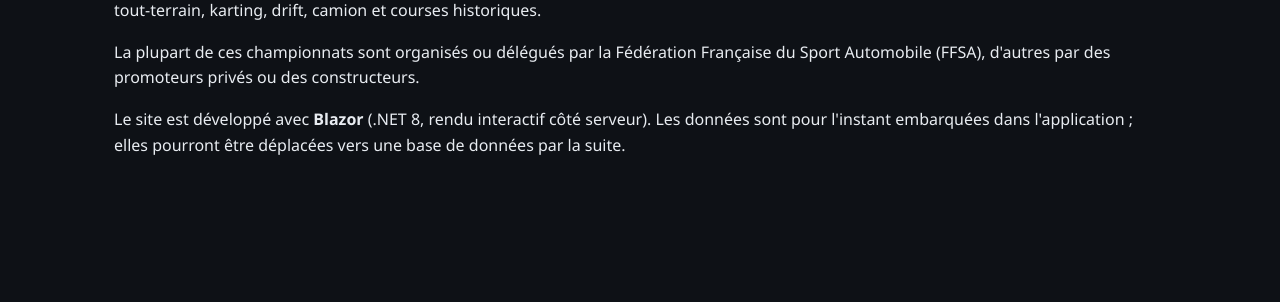
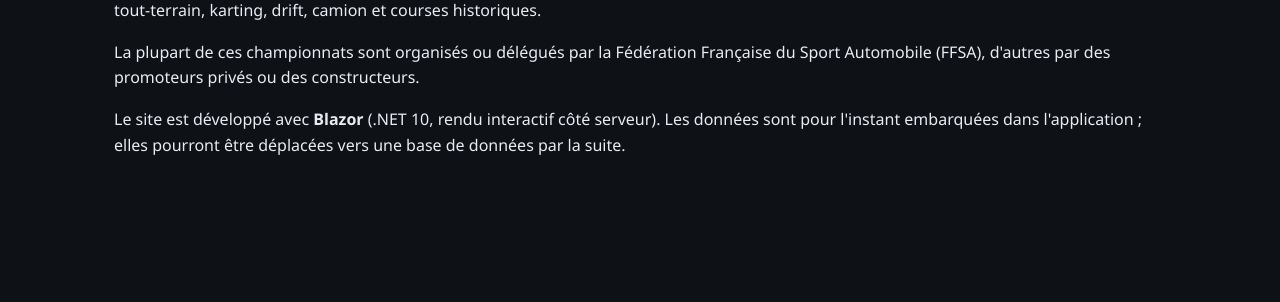
Before and after one commit to Velskudd/MotorsportHub, an ASP.NET Core app: page /a-propos in a window 1280 px wide. Shown: the part 192-494 px from the top of the page. Run offline with ASP.NET Core 8, Linux system fonts and the light colour scheme.

Commit message:
Passer le projet de .NET 8 à .NET 10 (LTS)
- TargetFramework net10.0
- Image devcontainer mcr.microsoft.com/devcontainers/dotnet:1-10.0
- Mise à jour du README et de la page À propos

Co-Authored-By: Claude Fable 5 <noreply@anthropic.com>
Claude-Session: https://claude.ai/code/session_0164uLJ8xwcu1rEffcMPZbnW

```diff
--- a/src/MotorsportHub/Components/Pages/About.razor
+++ b/src/MotorsportHub/Components/Pages/About.razor
@@ -17,7 +17,7 @@
 </p>
 
 <p>
-    Le site est développé avec <strong>Blazor</strong> (.NET 8, rendu interactif côté serveur).
+    Le site est développé avec <strong>Blazor</strong> (.NET 10, rendu interactif côté serveur).
     Les données sont pour l'instant embarquées dans l'application ; elles pourront être déplacées
     vers une base de données par la suite.
 </p>
```
Also changed, not shown: .devcontainer/devcontainer.json, README.md, src/MotorsportHub/MotorsportHub.csproj.
